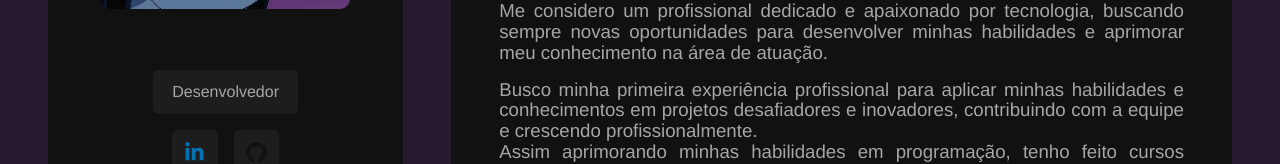
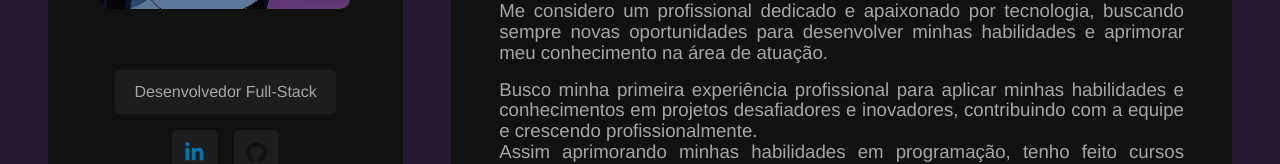
Before and after one commit to https-shini/sass-portfolio, a React (Vite) app: page / in a window 1280 px wide. Shown: the part 422-586 px from the top of the page. Built offline with nearby package versions, Linux system fonts and the light colour scheme.

Commit message:
Add files via upload

```diff
--- a/src/components/Sidebar.jsx
+++ b/src/components/Sidebar.jsx
@@ -9,7 +9,7 @@ const Sidebar = () => {
 return (
     <aside id="sidebar">
         <img src={Avatar} alt="Matheus Battisti" />
-        <p className="title">Desenvolvedor</p>
+        <p className="title">Desenvolvedor Full-Stack</p>
         <SocialNetworkContainer />
         <InformationContainer />
         <div>
```
